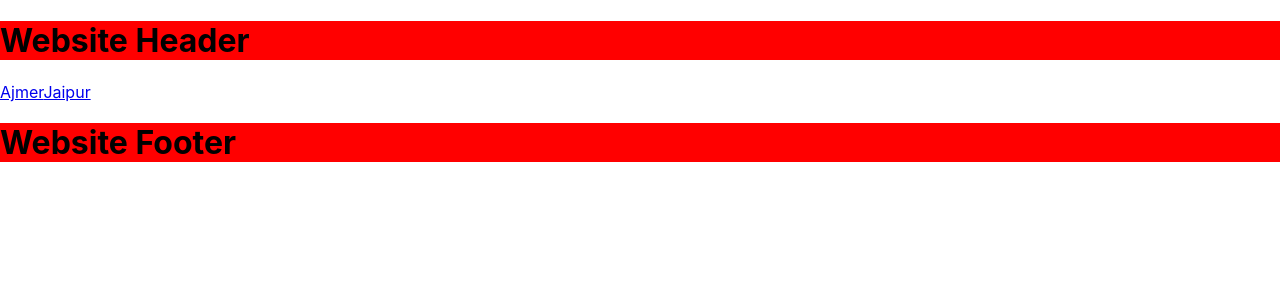
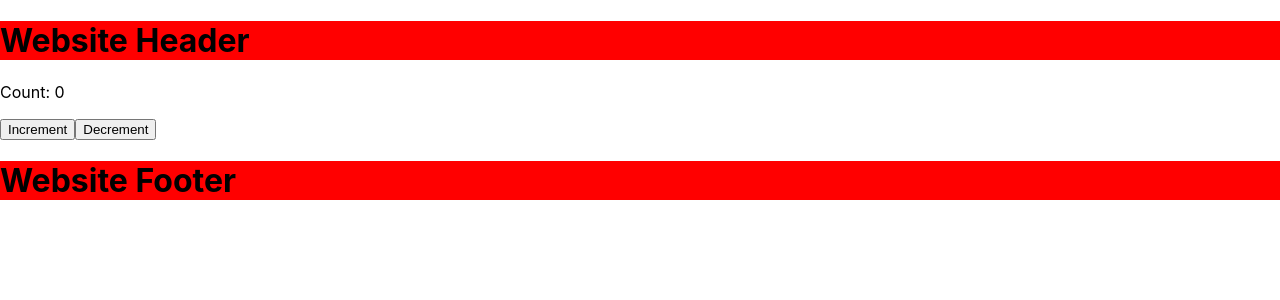
Before and after one commit to ityuvtrainings/react-project-batch-2, a React (Create React App) app: page /userreducer in a window 1280 px wide. Shown: the top 300 px of the page. Built offline with nearby package versions, Linux system fonts and the light colour scheme.

Commit message:
useref, usereducer

```diff
--- a/src/App.js
+++ b/src/App.js
@@ -4,8 +4,10 @@ import About from "./page/about"
 import Contact from "./page/contact"
 import Layout from "./Layout/layout";
 import City from "./page/city";
+import HookUseRef from "./page/use-ref";
+import Counter from "./page/use-reducer";
+
 function App() {//1
-
   const rountlist=[
     {
       path:'Ajmer/:state/:place',
@@ -26,9 +28,17 @@ function App() {//1
     {
       path:'home',
       element:<Home/>
+    },
+    {
+      path:'useref',
+      element:<HookUseRef/>
+    },
+    {
+      path:'userreducer',
+      element:<Counter/>
     }
+
   ]
-
   return (
     <>
       <Layout>
@@ -37,8 +47,8 @@ function App() {//1
              <Route path={item.path} element={item.element} />
             )}
           </Routes>
-           <Link to={'/Ajmer/Rajasthan/vaishalinagar'}>Ajmer</Link>
-          <a href="/Jaipur/Rajasthan/vaishalinagar">Jaipur</a>
+           {/* <Link to={'/Ajmer/Rajasthan/vaishalinagar'}>Ajmer</Link>
+          <a href="/Jaipur/Rajasthan/vaishalinagar">Jaipur</a> */}
       </Layout>
     </>
   )
--- /dev/null
+++ b/src/page/use-reducer.jsx
@@ -0,0 +1,23 @@
+import React, { useReducer } from 'react';
+const counterReducer = (state, action) => {
+    switch (action.type) {
+        case 'INCREMENT':
+            return { count: state.count + 1 };
+        case 'DECREMENT':
+            return { count: state.count - 1 };
+        default:
+            return state;
+    }
+};
+function Counter() {
+    //useReducer(state,action)
+    const [state, dispatch] = useReducer(counterReducer,{ count: 0 });
+    return (
+        <div>
+            <p>Count: {state.count}</p>
+            <button onClick={() => dispatch({ type: 'INCREMENT' })}>Increment</button>
+            <button onClick={() => dispatch({ type: 'DECREMENT' })}>Decrement</button>
+        </div>
+    );
+}
+export default Counter;
--- /dev/null
+++ b/src/page/use-ref.jsx
@@ -0,0 +1,17 @@
+import { useEffect, useRef, useState } from "react"
+
+const HookUseRef = () => {
+    const [input, setInput] = useState("")
+    const count = useRef(0)
+    useEffect(() => {
+        count.current = count.current + 1
+    })
+    return (
+        <>
+            <h1>Use UseRef on Input</h1>
+            <input type="text" value={input} onChange={(e) => setInput(e.target.value)} />
+            <p>Count useref: {count.current}</p>
+        </>
+    )
+}
+export default HookUseRef
```
